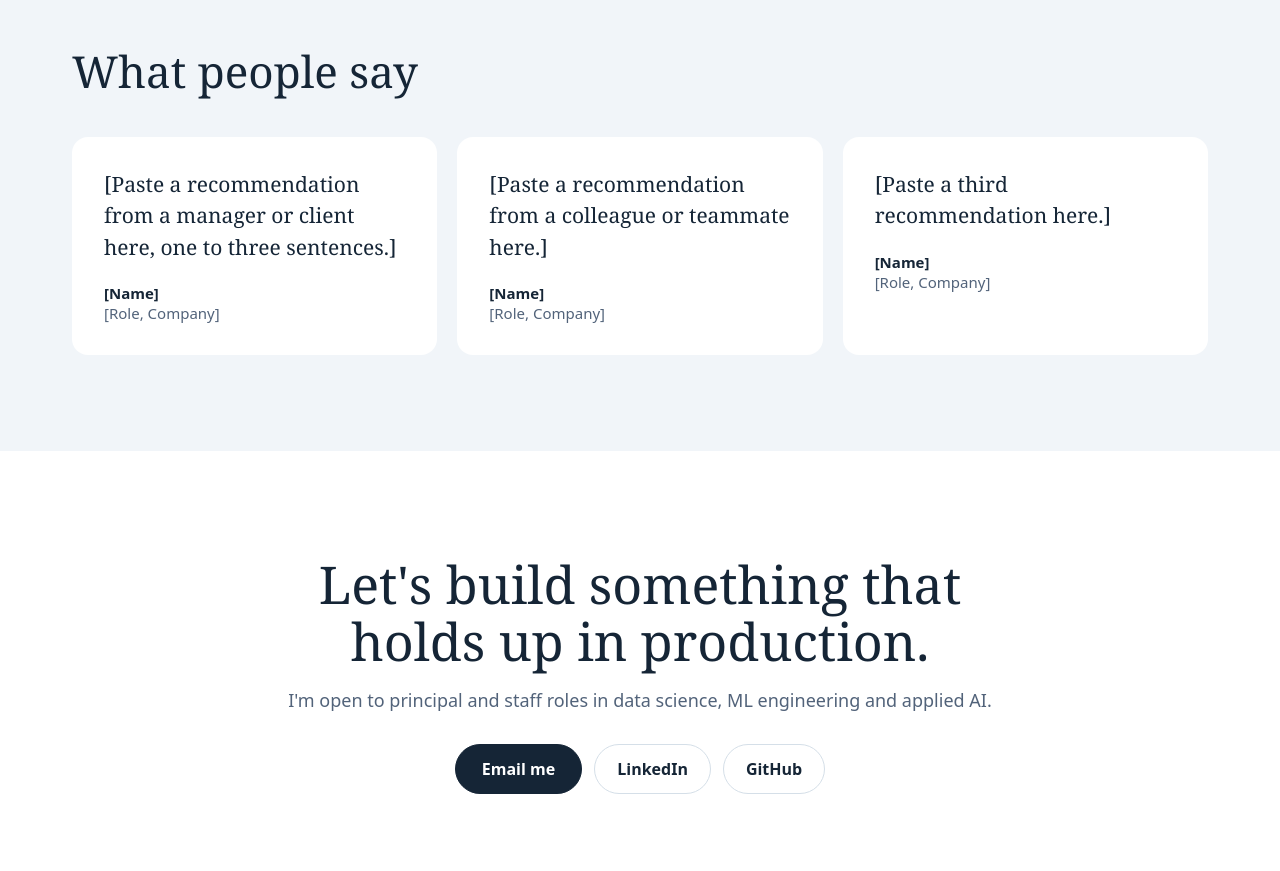
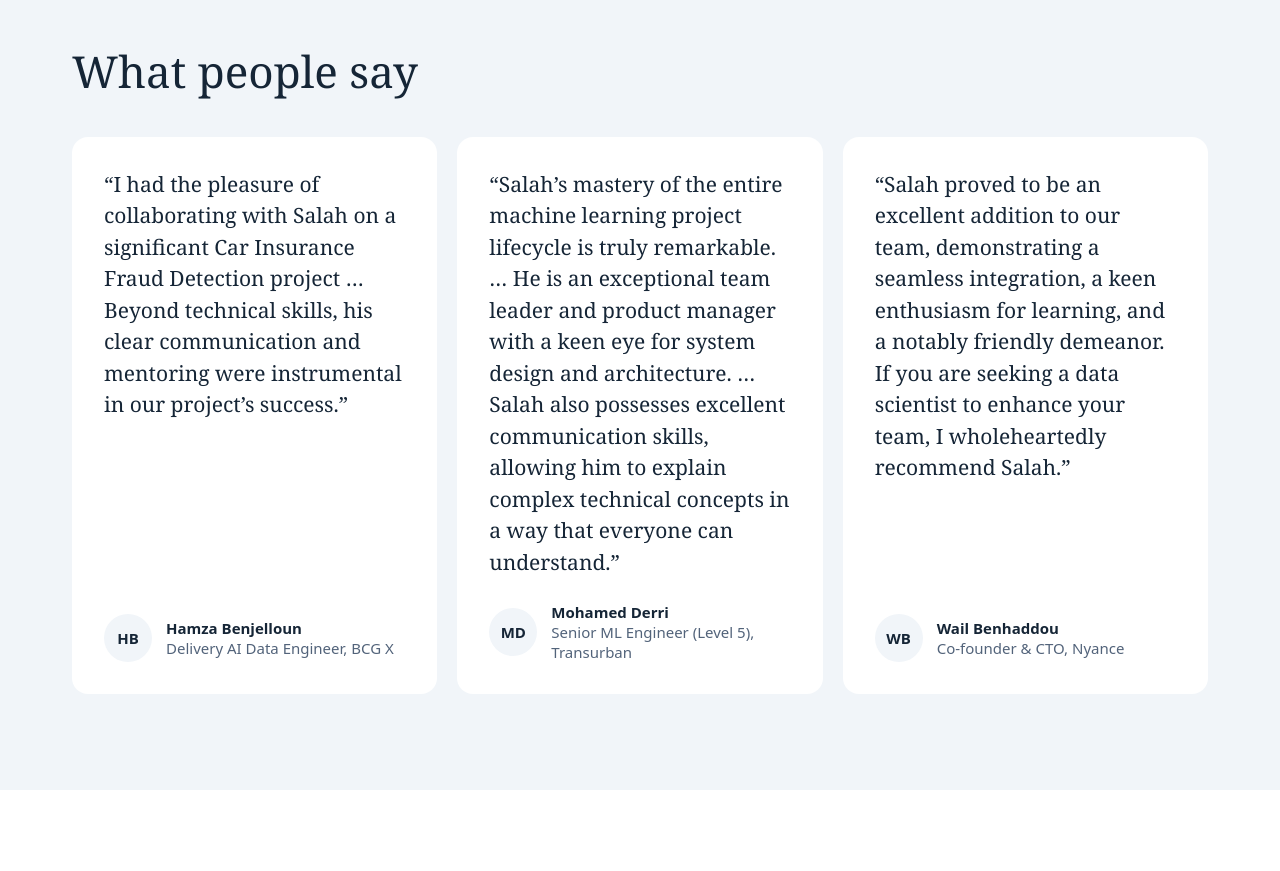
Before and after one commit to SalaheddineAD/salaheddinead.github.io, an Astro site in the folder web/: page / in a window 1280 px wide. Shown: the part 3660-4531 px from the top of the page. Built offline with nearby package versions, Linux system fonts and the light colour scheme; Astro itself is replaced by a stand-in of ours; a web font is replaced by a local one.

Commit message:
Add real testimonials with photo slots

```diff
--- a/web/src/components/Testimonials.astro
+++ b/web/src/components/Testimonials.astro
@@ -1,17 +1,36 @@
 ---
+import type { ImageMetadata } from 'astro';
+import { Image } from 'astro:assets';
 import { testimonials } from '../data/career';
+
+const photos = import.meta.glob<{ default: ImageMetadata }>('../assets/testimonials/*.{jpg,jpeg,png,webp}', { eager: true });
+
+function photoFor(slug: string) {
+  const match = Object.entries(photos).find(([path]) => path.split('/').pop()!.replace(/\.\w+$/, '') === slug);
+  return match?.[1].default;
+}
+
+const initials = (name: string) => name.split(' ').map((w) => w[0]).slice(0, 2).join('');
 ---
 
 <section class="testimonials" aria-labelledby="testimonials-title">
   <div class="wrap inner">
     <h2 id="testimonials-title" class="section-title">What people say</h2>
     <div class="grid">
-      {testimonials.map((t) => (
-        <figure>
-          <blockquote>{t.quote}</blockquote>
-          <figcaption><span class="name">{t.name}</span><span class="role">{t.role}</span></figcaption>
-        </figure>
-      ))}
+      {testimonials.map((t) => {
+        const photo = photoFor(t.photo);
+        return (
+          <figure>
+            <blockquote>{t.quote}</blockquote>
+            <figcaption>
+              {photo
+                ? <Image src={photo} alt="" width={96} height={96} class="avatar" loading="lazy" />
+                : <span class="avatar initials" aria-hidden="true">{initials(t.name)}</span>}
+              <span><span class="name">{t.name}</span><span class="role">{t.role}</span></span>
+            </figcaption>
+          </figure>
+        );
+      })}
     </div>
   </div>
 </section>
@@ -35,7 +54,8 @@ import { testimonials } from '../data/career';
     background: var(--card);
     display: flex;
     flex-direction: column;
-    gap: 20px;
+    justify-content: space-between;
+    gap: 24px;
   }
 
   blockquote {
@@ -45,7 +65,30 @@ import { testimonials } from '../data/career';
     line-height: 1.5;
   }
 
-  figcaption { font-size: 15px; }
+  figcaption {
+    display: flex;
+    align-items: center;
+    gap: 14px;
+    font-size: 15px;
+  }
+
+  .avatar {
+    flex: none;
+    width: 48px;
+    height: 48px;
+    border-radius: 50%;
+    object-fit: cover;
+  }
+
+  .initials {
+    display: inline-flex;
+    align-items: center;
+    justify-content: center;
+    background: var(--soft);
+    font-weight: 600;
+    font-size: 15px;
+  }
+
   .name { display: block; font-weight: 600; }
   .role { color: var(--muted); }
 
@@ -53,5 +96,6 @@ import { testimonials } from '../data/career';
     .inner { padding-top: 72px; padding-bottom: 72px; }
     .grid { grid-template-columns: 1fr; }
     figure { padding: 24px; }
+    blockquote { font-size: 19px; }
   }
 </style>
--- a/web/src/data/career.ts
+++ b/web/src/data/career.ts
@@ -17,8 +17,24 @@ export const certifications = [
   { name: 'AWS Certified Generative AI Developer, Professional', status: 'In progress, expected December 2026', earned: false },
 ];
 
+/** `photo` is the file name in src/assets/testimonials/; initials show until it exists. */
 export const testimonials = [
-  { quote: '[Paste a recommendation from a manager or client here, one to three sentences.]', name: '[Name]', role: '[Role, Company]' },
-  { quote: '[Paste a recommendation from a colleague or teammate here.]', name: '[Name]', role: '[Role, Company]' },
-  { quote: '[Paste a third recommendation here.]', name: '[Name]', role: '[Role, Company]' },
+  {
+    quote: '“I had the pleasure of collaborating with Salah on a significant Car Insurance Fraud Detection project … Beyond technical skills, his clear communication and mentoring were instrumental in our project’s success.”',
+    name: 'Hamza Benjelloun',
+    role: 'Delivery AI Data Engineer, BCG X',
+    photo: 'hamza-benjelloun',
+  },
+  {
+    quote: '“Salah’s mastery of the entire machine learning project lifecycle is truly remarkable. … He is an exceptional team leader and product manager with a keen eye for system design and architecture. … Salah also possesses excellent communication skills, allowing him to explain complex technical concepts in a way that everyone can understand.”',
+    name: 'Mohamed Derri',
+    role: 'Senior ML Engineer (Level 5), Transurban',
+    photo: 'mohamed-derri',
+  },
+  {
+    quote: '“Salah proved to be an excellent addition to our team, demonstrating a seamless integration, a keen enthusiasm for learning, and a notably friendly demeanor. If you are seeking a data scientist to enhance your team, I wholeheartedly recommend Salah.”',
+    name: 'Wail Benhaddou',
+    role: 'Co-founder & CTO, Nyance',
+    photo: 'wail-benhaddou',
+  },
 ];
```
Also changed, not shown: 1 other file.
